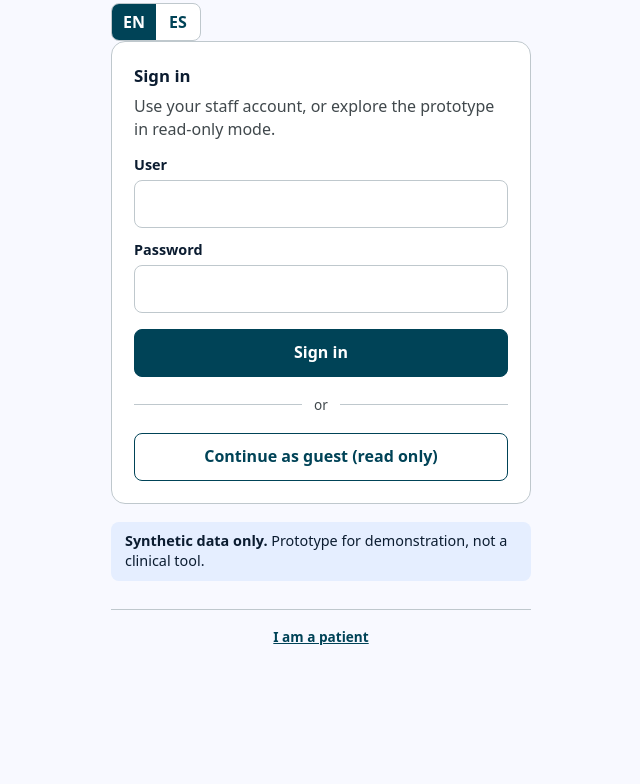
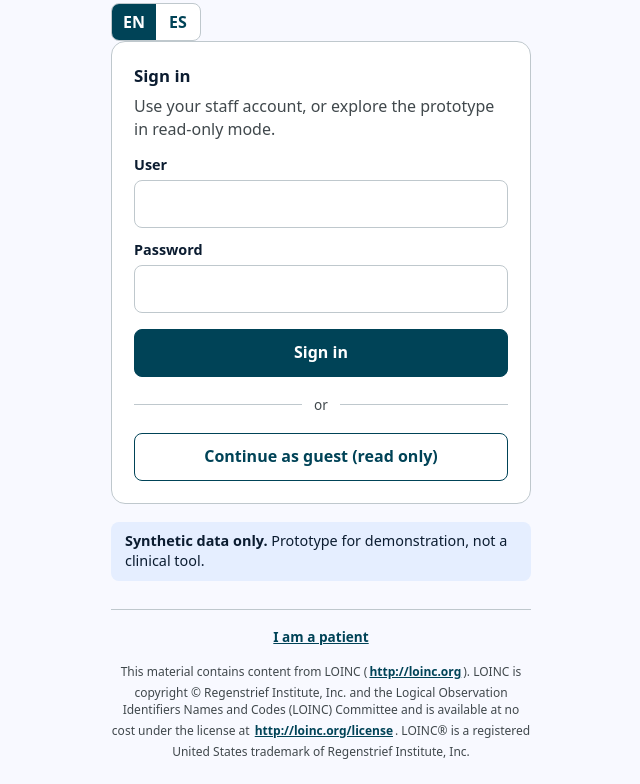
Before and after one commit to MrT-coder/screening-loop, a plain HTML site: page frontend/login.html in a window 1280 px wide. Shown: the part 136-920 px from the top of the page, without its empty margins (319-959 px from the left). Before the commit the page ends 824 px from the top, so only its background shows below. Drawn offline with Linux system fonts and the light colour scheme; no server answers.

Commit message:
feat(frontend): show the LOINC notice in the page footers

```diff
--- a/frontend/css/styles.css
+++ b/frontend/css/styles.css
@@ -541,3 +541,8 @@ td.case-id {
   background: var(--primary);
   color: var(--on-primary);
 }
+
+.loinc-notice {
+  margin: 10px 0 0;
+  font-size: 0.75rem;
+}
--- a/frontend/login.html
+++ b/frontend/login.html
@@ -35,7 +35,7 @@
     </section>
 
     <p class="notice"><strong data-i18n="notice.syntheticStrong">Synthetic data only.</strong> <span data-i18n="notice.prototype">Prototype for demonstration, not a clinical tool.</span></p>
-    <p class="footer"><a href="patient.html" data-i18n="login.patientLink">I am a patient</a></p>
+    <div class="footer"><a href="patient.html" data-i18n="login.patientLink">I am a patient</a><p class="loinc-notice" lang="en">This material contains content from LOINC (<a href="http://loinc.org">http://loinc.org</a>). LOINC is copyright &copy; Regenstrief Institute, Inc. and the Logical Observation Identifiers Names and Codes (LOINC) Committee and is available at no cost under the license at <a href="http://loinc.org/license">http://loinc.org/license</a>. LOINC&reg; is a registered United States trademark of Regenstrief Institute, Inc.</p></div>
   </main>
 
   <script type="module" src="js/login.js"></script>
```
Also changed, not shown: frontend/cases.html (+1 -1 lines), frontend/index.html (+1 -1 lines), frontend/patient.html (+1 -1 lines).
